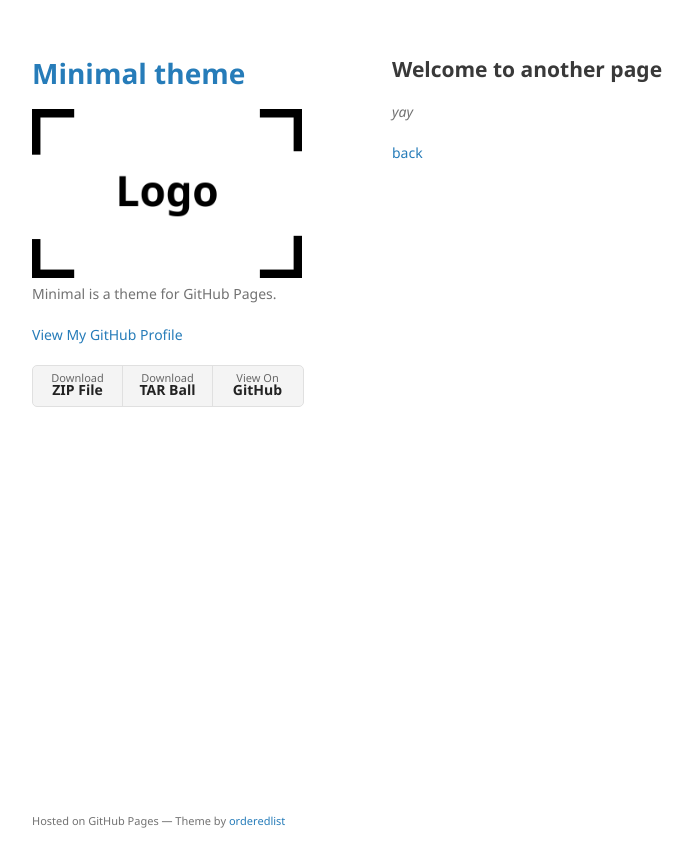
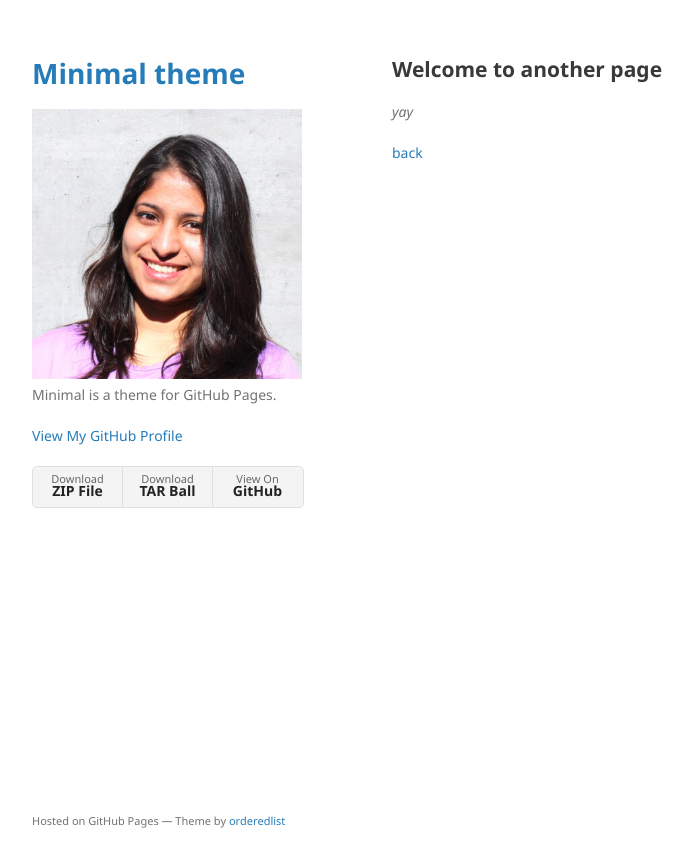
Before and after one commit to aikata10/aikata10.github.io, a Jekyll site: the page built from another-page.md, in a window 1280 px wide. Shown: the top 867 px of the page, without its empty margins (178-871 px from the left). Built offline with Jekyll 4.4.1, drawn with Linux system fonts in a browser that asks for light colours; our own code applies the rules of GitHub Pages for plain Markdown files.

Commit message:
templates pushed

```diff
--- a/_config.yml
+++ b/_config.yml
@@ -3,7 +3,7 @@ plugins:
 - jekyll-remote-theme # add this line to the plugins list if you already have one
 
 title: Minimal theme
-logo: /assets/img/logo.png
+logo: /assets/img/Aikata.jpg
 description: Minimal is a theme for GitHub Pages.
 show_downloads: true
 google_analytics:
```
Also changed, not shown: assets/img/Aikata.jpg (added).
